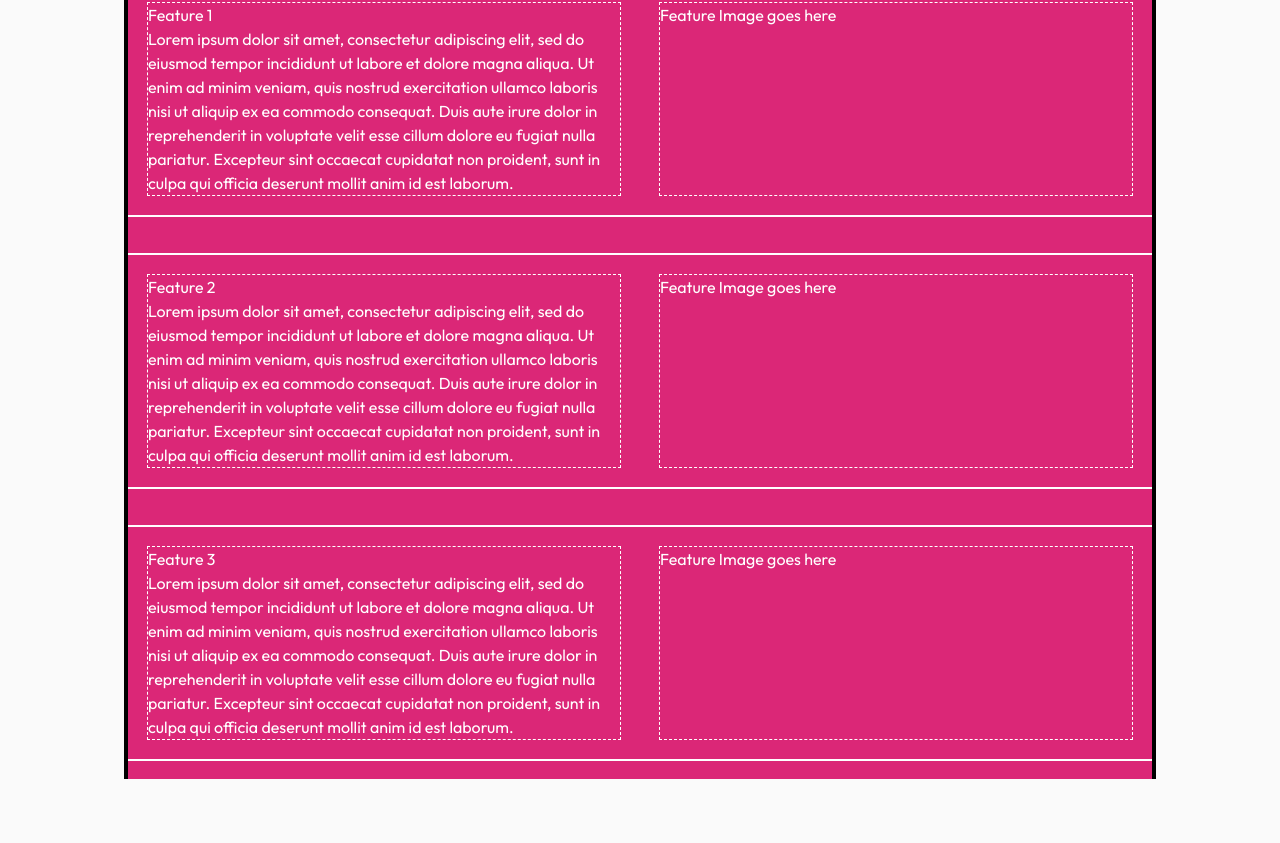
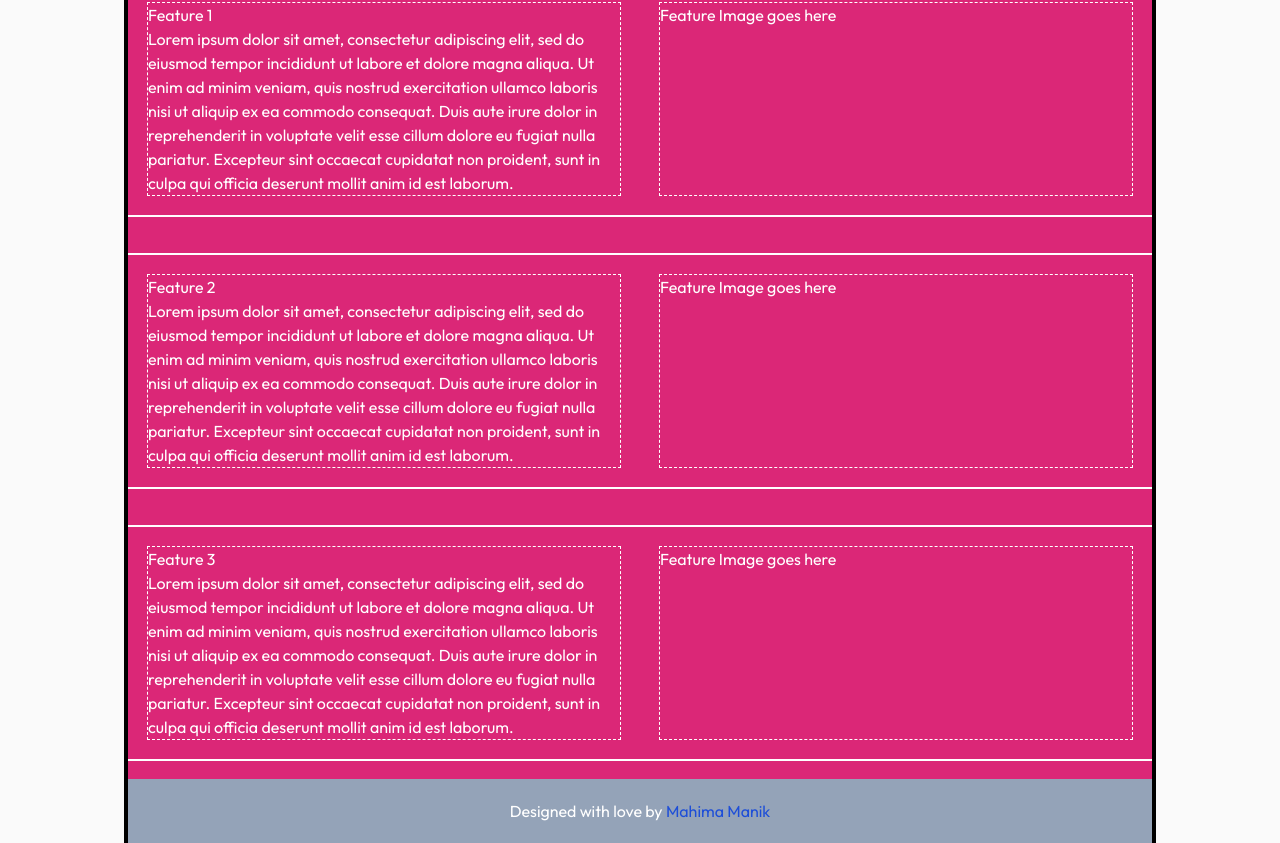
Before and after one commit to mahima-manik/nextjs-tailwind-responsive-starter-code, a Next.js app: page / in a window 1280 px wide. Shown: the part 301-1144 px from the top of the page. Before the commit the page ends 1080 px from the top, so only its background shows below. Built offline with nearby package versions, Linux system fonts and the light colour scheme.

Commit message:
Add footer to the page

```diff
--- a/src/app/page.js
+++ b/src/app/page.js
@@ -1,4 +1,5 @@
 import Features from '@/components/Features'
+import Footer from '@/components/Footer'
 import Header from'@/components/Header'
 import HeroBanner from '@/components/HeroBanner'
 
@@ -9,6 +10,7 @@ export default function Home() {
       <Header/>
       <HeroBanner/>
       <Features/>
+      <Footer/>
     </>
   )
 }
--- /dev/null
+++ b/src/components/Footer.js
@@ -0,0 +1,8 @@
+export default function Footer() {
+    return (
+        // Footer div with centered text and fixed flexbox height
+        <div className="flex justify-center items-center h-16 bg-slate-400">
+            <p>Designed with love by <a href="https://github.com/mahima-manik" className="text-blue-700 hover:underline">Mahima Manik</a></p>
+        </div>
+    )
+}
```
